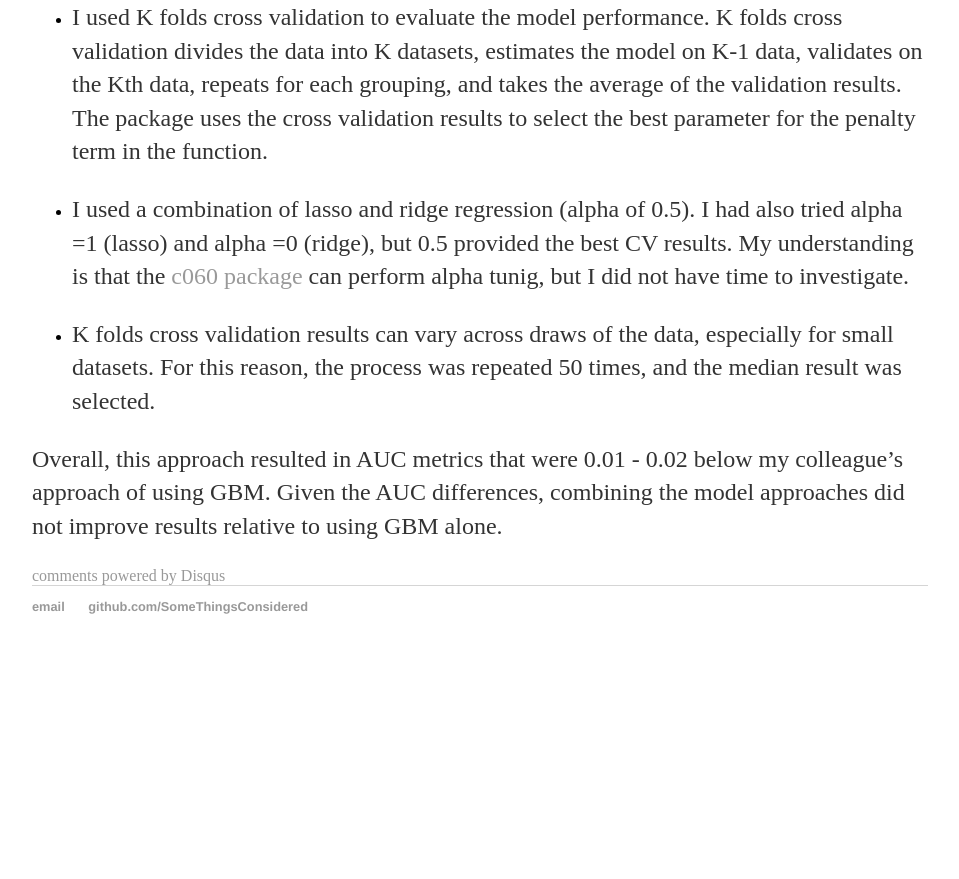
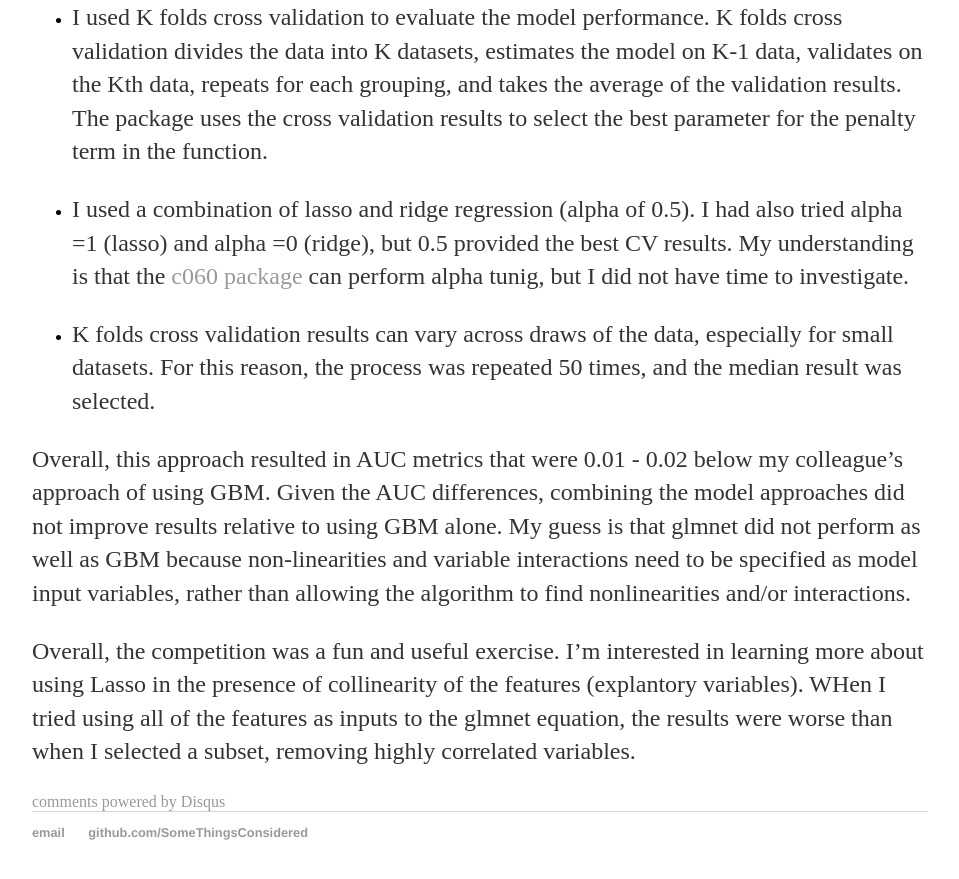
Before and after one commit to SomeThingsConsidered/SomeThingsConsidered.github.io, a Jekyll site: the page built from _posts/2015-12-07-KDDCup-2015.md, in a window 1280 px wide and 900 px high, scrolled down 1948 px. Shown: the top 879 px of the window, without its empty margins (160-1119 px from the left). Built offline with Jekyll 4.4.1, drawn with Linux system fonts in a browser that asks for light colours; comment, search, counter and statistics services are not loaded; before the commit the page ends 2622 px from its top, so only the background shows below that.

Commit message:
Update 2015-12-07-KDDCup-2015.md

```diff
--- a/_posts/2015-12-07-KDDCup-2015.md
+++ b/_posts/2015-12-07-KDDCup-2015.md
@@ -29,4 +29,6 @@ There are several points to highlight from the code:
 
 - K folds cross validation results can vary across draws of the data, especially for small datasets.  For this reason, the process was repeated 50 times, and the median result was selected.
 
-Overall, this approach resulted in AUC metrics that were 0.01 - 0.02 below my colleague's approach of using GBM.  Given the AUC differences, combining the model approaches did not improve results relative to using GBM alone.
+Overall, this approach resulted in AUC metrics that were 0.01 - 0.02 below my colleague's approach of using GBM.  Given the AUC differences, combining the model approaches did not improve results relative to using GBM alone.  My guess is that glmnet did not perform as well as GBM because non-linearities and variable interactions need to be specified as model input variables, rather than allowing the algorithm to find nonlinearities and/or interactions.
+
+Overall, the competition was a fun and useful exercise. I'm interested in learning more about using Lasso in the presence of collinearity of the features (explantory variables).  WHen I tried using all of the features as inputs to the glmnet equation, the results were worse than when I selected a subset, removing highly correlated variables.
```
